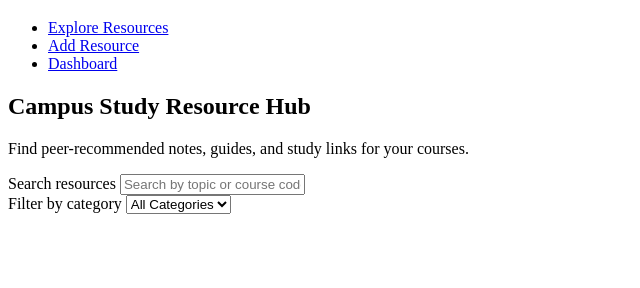
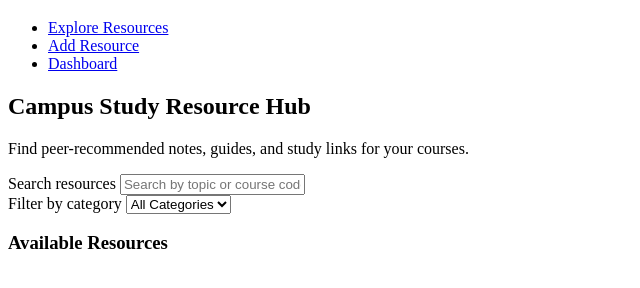
Before and after one commit to obaiibi/final-project, a plain HTML site: page index.html in a window 1280 px wide. Shown: the part 62-350 px from the top of the page, without its empty margins (0-640 px from the left). Drawn offline with Linux system fonts and the light colour scheme.

Commit message:
Dynamic Resource Grid

```diff
--- a/index.html
+++ b/index.html
@@ -47,3 +47,8 @@
         </select>
       </div>
     </section>
+
+    <!-- Dynamic Resource Grid -->
+    <section class="resource-container">
+      <h3>Available Resources</h3>
+      <div id="resourceGrid" class="grid-container">
```
